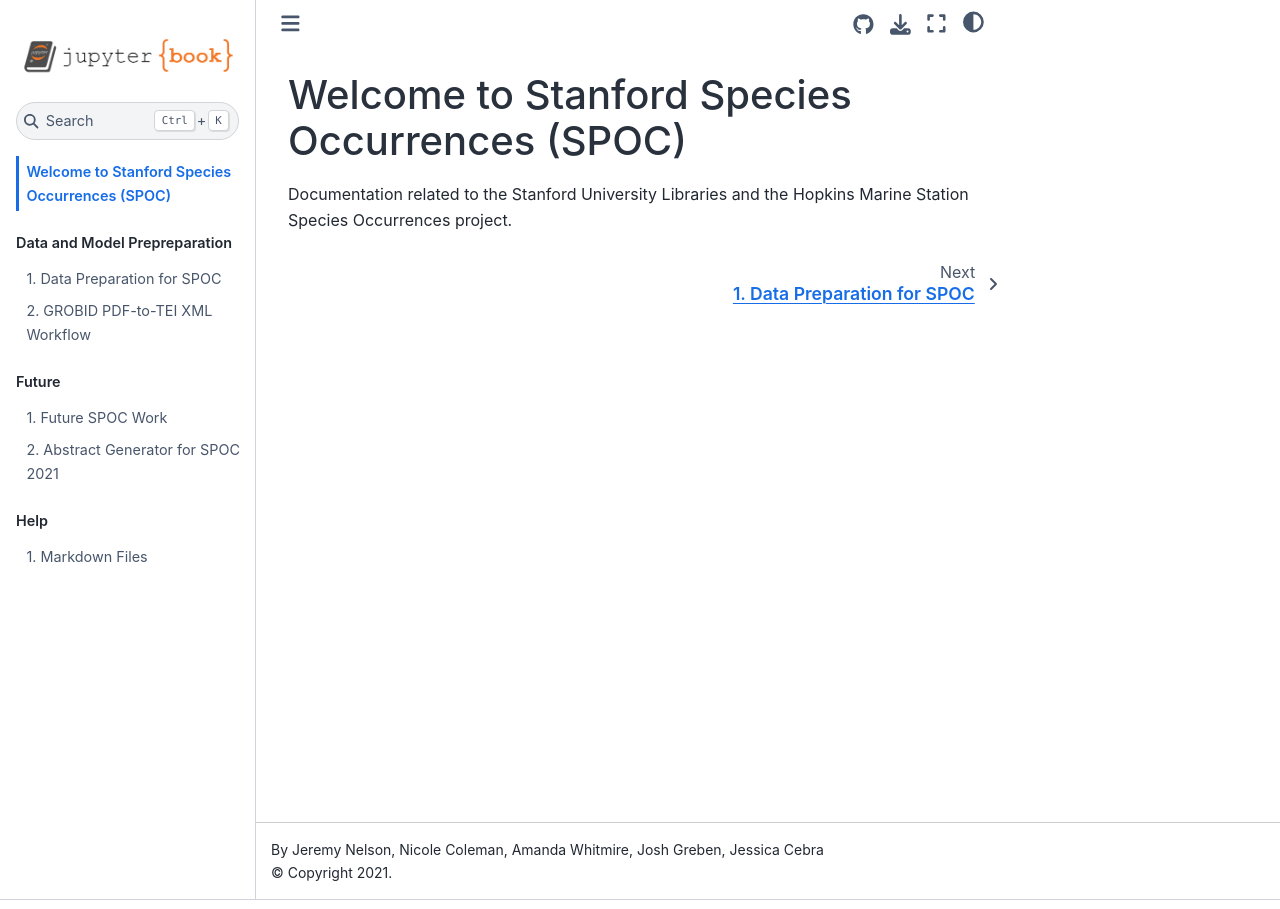
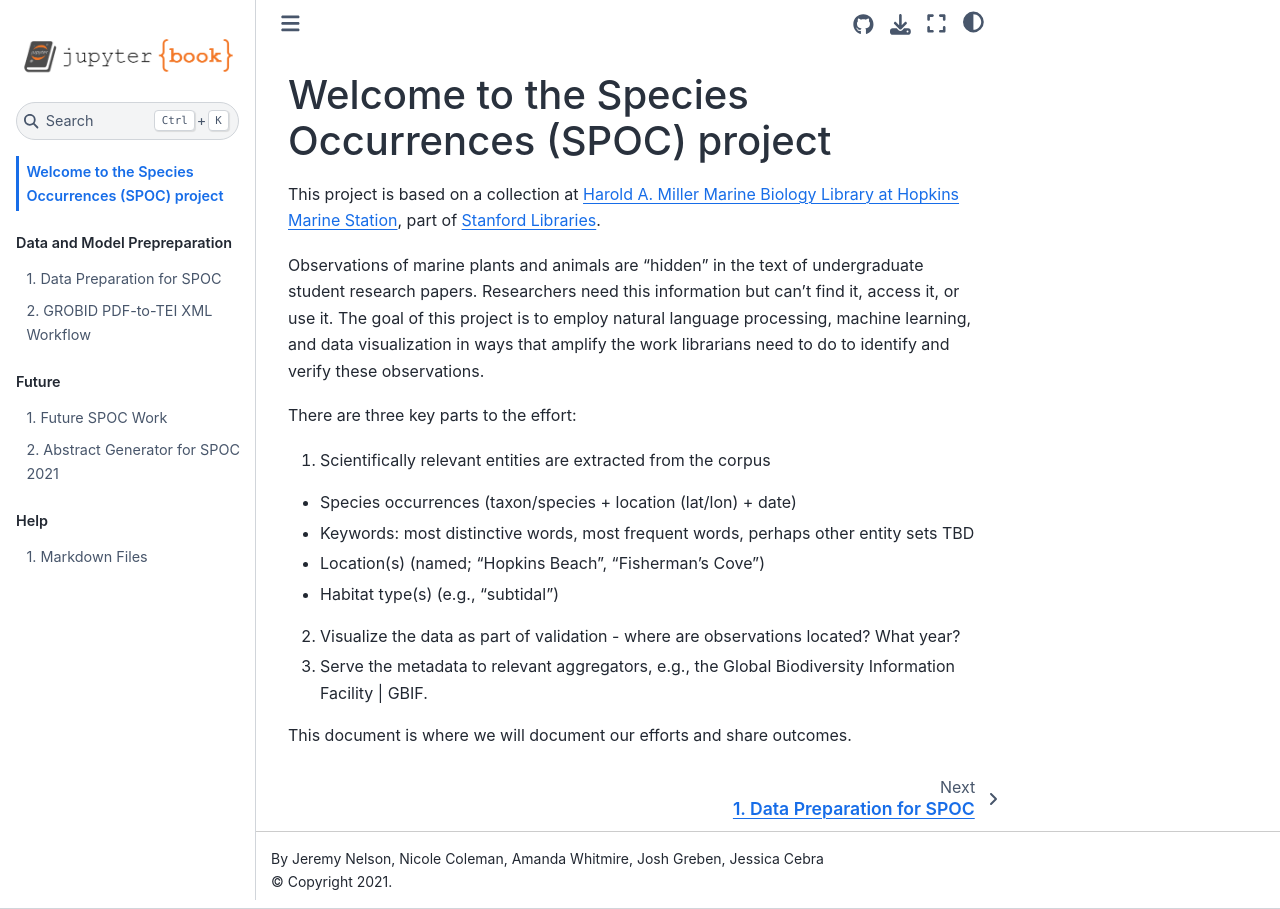
Before and after one commit to sul-dlss-labs/spoc, a Jupyter Book: the page built from doc/intro.md, in a window 1280 px wide. Built offline with Jupyter Book 1.0.4 settings and Sphinx 7.4.7 and the Sphinx Book theme 1.1.4, drawn with Linux system fonts in a browser that asks for light colours.

Commit message:
Update intro.md

```diff
--- a/doc/intro.md
+++ b/doc/intro.md
@@ -1,5 +1,17 @@
-Welcome to Stanford Species Occurrences (SPOC)
+Welcome to the Species Occurrences (SPOC) project
 ==============================================
 
-Documentation related to the Stanford University Libraries and the Hopkins
-Marine Station Species Occurrences project.
+This project is based on a collection at [Harold A. Miller Marine Biology Library at Hopkins Marine Station](https://library.stanford.edu/hopkins), part of [Stanford Libraries](https://library.stanford.edu).
+
+Observations of marine plants and animals are “hidden” in the text of undergraduate student research papers. Researchers need this information but can’t find it, access it, or use it. The goal of this project is to employ natural language processing, machine learning, and data visualization in ways that amplify the work librarians need to do to identify and verify these observations.
+
+There are three key parts to the effort:
+1. Scientifically relevant entities are extracted from the corpus
+  - Species occurrences (taxon/species + location (lat/lon) + date)
+  - Keywords: most distinctive words, most frequent words, perhaps other entity sets TBD
+  - Location(s) (named; “Hopkins Beach”, “Fisherman’s Cove”)
+  - Habitat type(s) (e.g., “subtidal”)
+2. Visualize the data as part of validation - where are observations located? What year?
+3. Serve the metadata to relevant aggregators, e.g., the Global Biodiversity Information Facility | GBIF.
+
+This document is where we will document our efforts and share outcomes.
```
